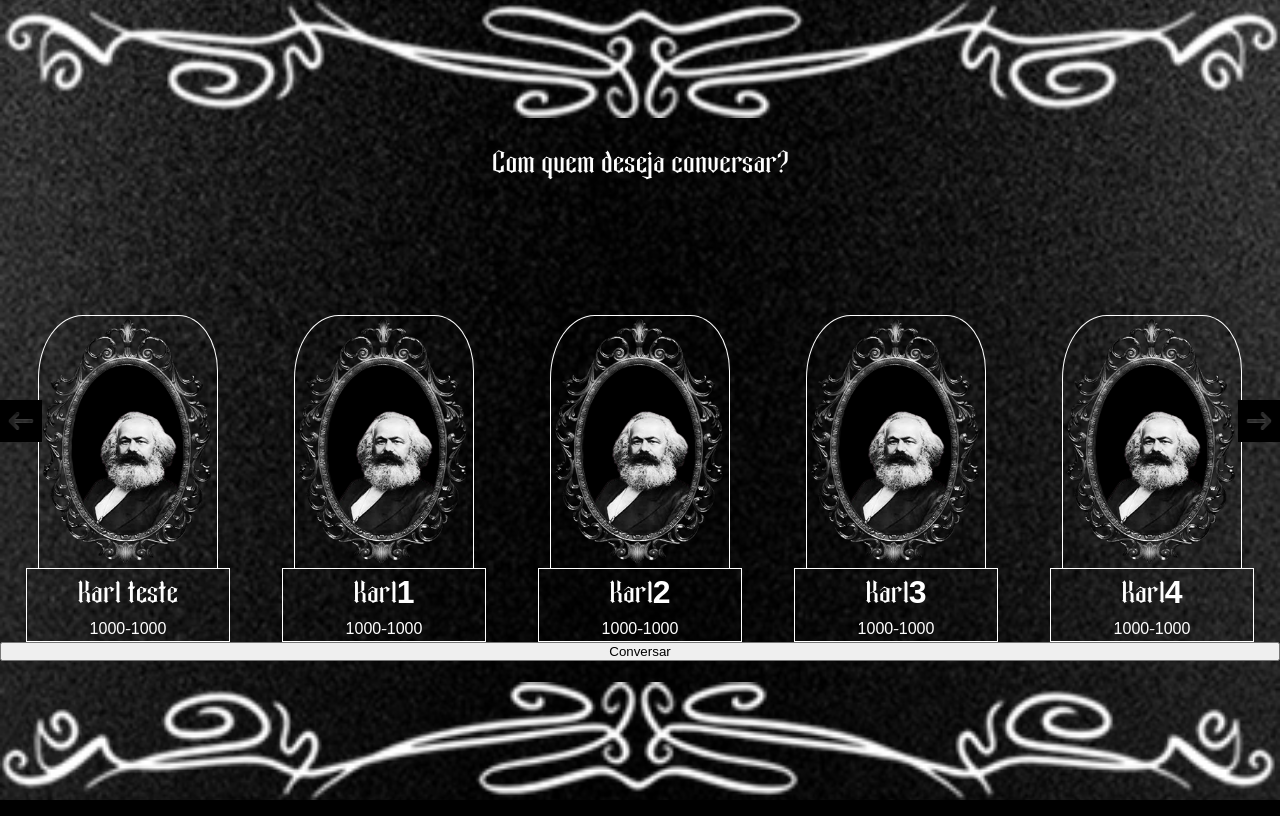
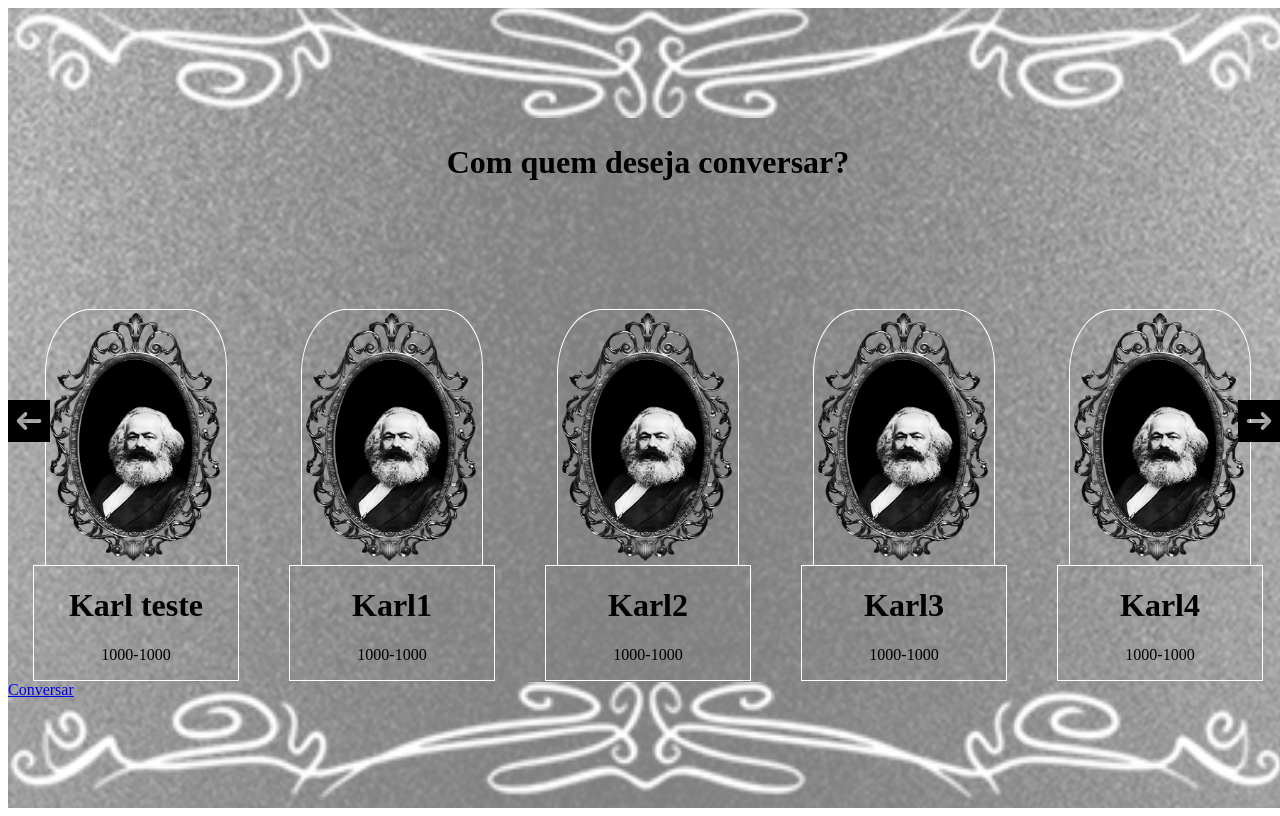
Before and after one commit to Patrikmagalhaes/conselhos_frontend, a React (Vite) app: page / in a window 1280 px wide. Built offline with nearby package versions, Linux system fonts and the light colour scheme.

Commit message:
feat(screens) add react-router-dom

```diff
--- a/package.json
+++ b/package.json
@@ -12,7 +12,7 @@
   "dependencies": {
     "react": "^19.1.1",
     "react-dom": "^19.1.1",
-    "react-router-dom": "^7.9.4",
+    "react-router-dom": "^7.9.6",
     "styled-components": "^6.1.19"
   },
   "devDependencies": {
--- a/src/App.tsx
+++ /dev/null
@@ -1,22 +0,0 @@
-import { BrowserRouter, Route, Routes } from 'react-router-dom'
-import './App.css'
-import SelectCharacter from './screens/SelectCharacter'
-import { GlobalStyle } from './styles/GlobalStyle'
-
-function App() {
-
-  return (
-    <>
-    <GlobalStyle/>
-      <BrowserRouter>
-
-        <Routes>
-          <Route path='/' element={<SelectCharacter />} />
-        </Routes>
-      </BrowserRouter>
-
-    </>
-  )
-}
-
-export default App
--- a/src/main.tsx
+++ b/src/main.tsx
@@ -1,9 +1,22 @@
 import { StrictMode } from 'react'
 import { createRoot } from 'react-dom/client'
-import App from './App.tsx'
+import SelectCharacter from './screens/SelectCharacter/index.tsx'
+import Chat from './screens/Chat/index.tsx';
+import { createBrowserRouter, RouterProvider } from 'react-router-dom';
+
+const router = createBrowserRouter([
+
+  {
+    path: "/chat",
+    element: <Chat />,
+  }, {
+    path: "/",
+    element: <SelectCharacter />,
+  },
+]);
 
 createRoot(document.getElementById('root')!).render(
   <StrictMode>
-    <App />
+    <RouterProvider router={router} />
   </StrictMode>,
 )
--- /dev/null
+++ b/src/screens/Chat/index.tsx
@@ -0,0 +1,8 @@
+import { Link } from "react-router-dom"
+
+function Chat() {
+    return (
+<><Link to={"/"}>Voltar</Link></>
+)
+}
+export default Chat
--- a/src/screens/SelectCharacter/Carousel.tsx
+++ b/src/screens/SelectCharacter/Carousel.tsx
@@ -2,7 +2,7 @@ import { useEffect, useState, useRef } from "react"
 import { ArrowImage, BorderDown, BorderUpLapide, ContainerCarousel, ContainerItem, ContainerLapide, ImageLapide } from "./styles"
 
 function Carousel() {
-    ''
+
     const [datas, setDatas] = useState([])
     const carousel = useRef<HTMLDivElement | null>(null)
     useEffect(() => {
@@ -15,22 +15,27 @@ function Carousel() {
     const handleLeftClick = (e: React.MouseEvent<HTMLImageElement>) => {
         e.preventDefault()
         console.log(carousel.current!.offsetWidth)
-        carousel.current!.scrollLeft += carousel.current!.offsetWidth
+
+        carousel.current!.scrollLeft += carousel.current!.offsetWidth //entender como isso funciona
     }
     const handleRightClick = (e: React.MouseEvent<HTMLImageElement>) => {
         e.preventDefault()
         console.log(carousel.current!.offsetWidth)
         carousel.current!.scrollLeft -= carousel.current!.offsetWidth
     }
+
+    const selecteCharacter = (nome: never) => {
+        console.log(nome)
+    }
     return (
         <>
-            <ContainerCarousel ref={carousel}>
-                <ArrowImage onClick={handleLeftClick} style={{  transform: "rotate(180deg)" }} src="./src/assets/images/arrow.png" alt="Flecha Direita" />
+            <ContainerCarousel ref={carousel} >
+                <ArrowImage onClick={handleLeftClick} style={{ transform: "rotate(180deg)" }} src="./src/assets/images/arrow.png" alt="Flecha Direita" />
                 {datas.map((item) => {
                     const { data, nome, image } = item
 
                     return (
-                        <ContainerLapide>
+                        <ContainerLapide onClick={()=>selecteCharacter(nome)}>
                             <ContainerItem>
                                 <BorderUpLapide>
                                     <ImageLapide style={{ width: "100%", height: "100%" }} src={image} />
@@ -44,7 +49,8 @@ function Carousel() {
                     )
                 })
                 }
-                <ArrowImage onClick={handleRightClick} style={{  right: "0" }} src="./src/assets/images/arrow.png" alt="Flecha Direita" />
+
+                <ArrowImage onClick={handleRightClick} style={{ right: "0" }} src="./src/assets/images/arrow.png" alt="Flecha Direita" />
             </ContainerCarousel>
 
 
--- a/src/screens/SelectCharacter/index.tsx
+++ b/src/screens/SelectCharacter/index.tsx
@@ -1,3 +1,4 @@
+import { Link } from "react-router-dom"
 import Carousel from "./Carousel"
 import { ContainerCharacter, OrnamentImage } from "./styles"
 
@@ -10,9 +11,9 @@ function SelectCharacter() {
                 <h2 style={{fontSize:"2rem", textAlign: "center", marginBottom:"10%"}}>Com quem deseja conversar?</h2>
                 <Carousel />
                 <OrnamentImage style={{bottom:"0"}} src="./src/assets/teste/ornament.png" />
-                <button>Conversar</button>
+
+                <Link to={"/chat"}>Conversar</Link>
             </ContainerCharacter>
-
         </>
     )
 }
```
Also changed, not shown: src/App.css (deleted), 1 other file (tests, documents, lock files or other folders).
